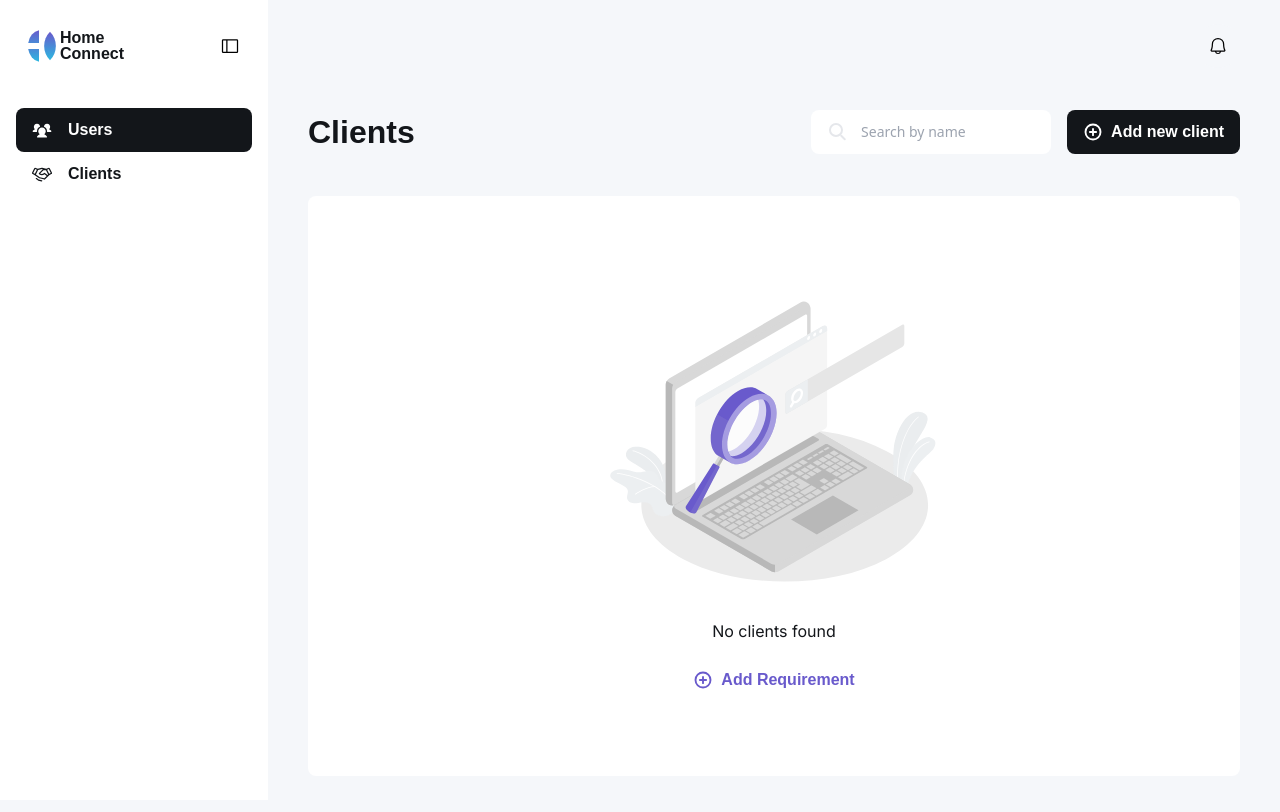
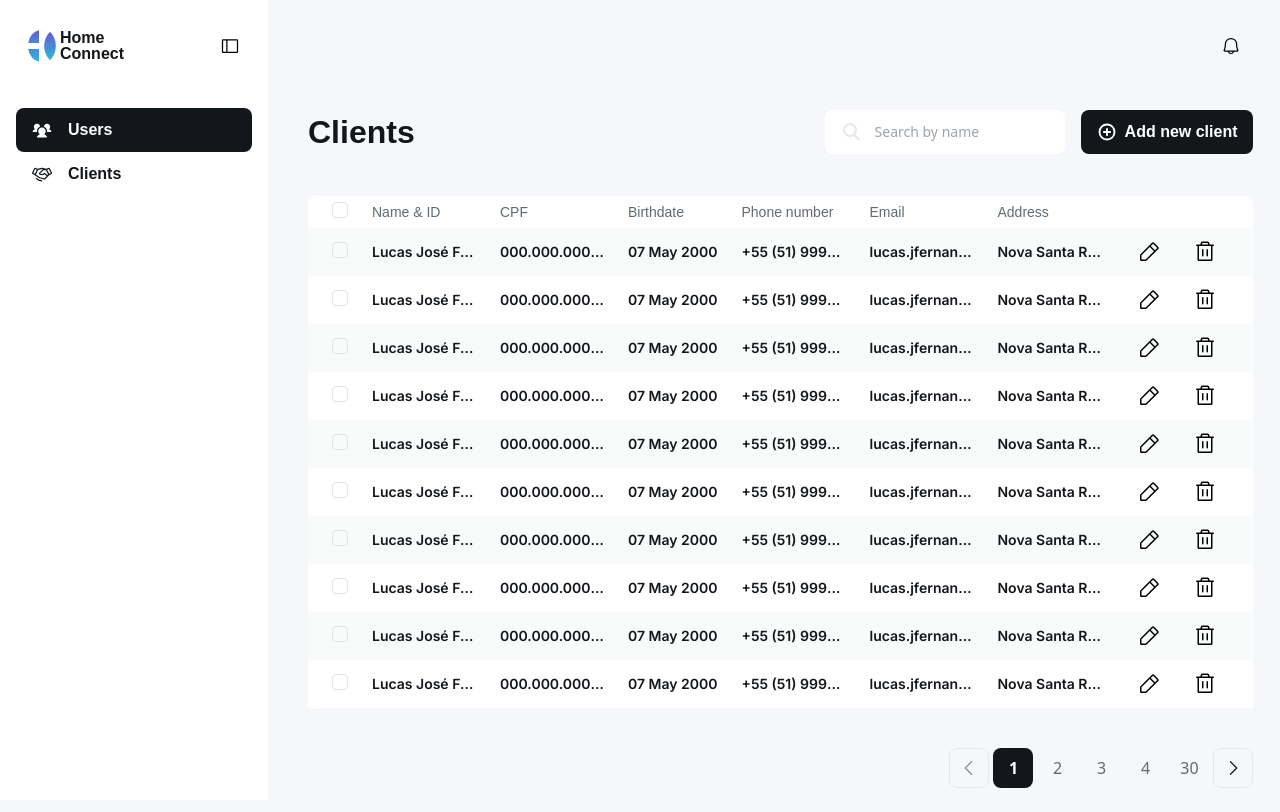
Before and after one commit to Joao-Eduardo-AJ/home-connect-frontend, a Next.js app: page /clients in a window 1280 px wide. Built offline with nearby package versions, Linux system fonts and the light colour scheme; a web font is replaced by a local one.

Commit message:
feat(src/app): adds client listing

```diff
--- a/package.json
+++ b/package.json
@@ -2,6 +2,7 @@
   "name": "home-connect-frontend",
   "version": "0.1.0",
   "private": true,
+  "type": "module",
   "scripts": {
     "dev": "next dev",
     "build": "next build",
@@ -29,6 +30,5 @@
     "prettier-plugin-tailwindcss": "^0.6.5",
     "tailwindcss": "^3.4.1",
     "typescript": "^5"
-  },
-  "type": "module"
+  }
 }
--- a/src/app/(listing)/_components/index.ts
+++ b/src/app/(listing)/_components/index.ts
@@ -1,7 +1,7 @@
-export * from "./empty-state"
+export * from "./empty-state";
 export * from "./icon-button";
 export * from "./main-listing";
 export * from "./nav-aside";
 export * as Table from "./table";
-export * from "./table-caption"
+export * from "./table-caption";
 export * from "./table-pagination";
--- a/src/app/(listing)/clients/page.tsx
+++ b/src/app/(listing)/clients/page.tsx
@@ -1,10 +1,43 @@
-import { Bell, PlusCircle } from "@phosphor-icons/react/dist/ssr";
-import { IconButton, MainListing } from "../_components";
+"use client";
+import {
+  Bell,
+  PencilSimple,
+  PlusCircle,
+  Trash
+} from "@phosphor-icons/react/dist/ssr";
+import {
+  EmptyState,
+  IconButton,
+  MainListing,
+  TablePagination,
+  Table,
+  TableCaption
+} from "../_components";
 import { Button, SearchInput, Typography } from "@/app/_components";
-import Image from "next/image";
-import noDataFound from "@/../public/no-data-found.svg";
+import { useState } from "react";
+import { data } from "../_mock";
 
 function Clients() {
+  const [checkedClients, setCheckedClients] = useState<string[]>([]);
+
+  function toggleChecks() {
+    if (checkedClients.length) {
+      setCheckedClients([]);
+      return;
+    }
+    setCheckedClients(data.map(item => item.id));
+  }
+
+  function handleCheckedClients(id: string) {
+    const index = checkedClients.findIndex(check => id === check);
+    if (index < 0) {
+      checkedClients.push(id);
+    } else {
+      checkedClients.splice(index, 1);
+    }
+    setCheckedClients([...checkedClients]);
+  }
+
   return (
     <MainListing>
       <IconButton className="group self-end bg-gray-scale-50">
@@ -23,20 +56,66 @@ function Clients() {
           </Button>
         </div>
       </div>
-      <div className="flex h-full w-full flex-col items-center justify-center gap-4 rounded-lg bg-white">
-        <Image
-          src={noDataFound}
-          width={336}
-          height={336}
-          alt="no clients found"
-          priority
-        />
-        <Typography>No clients found</Typography>
-        <Button variant={{ type: "text", color: "highlight" }}>
-          <PlusCircle size={20} className="-mr-2" weight="bold" />
-          Add Requirement
-        </Button>
-      </div>
+      {!data.length ? (
+        <EmptyState addRecord={() => console.log("")} />
+      ) : (
+        <Table.Root captionOpened={!!checkedClients.length}>
+          <TableCaption records={checkedClients} />
+          <thead>
+            <tr className="bg-white">
+              <th className="rounded-tl-lg pl-6 pr-3">
+                <input
+                  type="checkbox"
+                  className={`${checkedClients.length > 0 && checkedClients.length < 10 ? "indeterminate" : ""}`}
+                  checked={checkedClients.length === 10}
+                  onClick={toggleChecks}
+                />
+              </th>
+              <Table.Head>Name & ID</Table.Head>
+              <Table.Head>CPF</Table.Head>
+              <Table.Head>Birthdate</Table.Head>
+              <Table.Head>Phone number</Table.Head>
+              <Table.Head>Email</Table.Head>
+              <Table.Head>Address</Table.Head>
+              <th className="rounded-tr-lg" />
+            </tr>
+          </thead>
+          <tbody>
+            {data.map((user, index) => (
+              <Table.Row key={index}>
+                <td className="pl-6 pr-3 text-center">
+                  <input
+                    type="checkbox"
+                    checked={checkedClients.includes(user.id)}
+                    onChange={() => handleCheckedClients(user.id)}
+                  />
+                </td>
+                <Table.Data>{user.name}</Table.Data>
+                <Table.Data>{user.cpf}</Table.Data>
+                <Table.Data>{user.birthdate}</Table.Data>
+                <Table.Data>{user.phoneNumber}</Table.Data>
+                <Table.Data>{user.email}</Table.Data>
+                <Table.Data>{user.address}</Table.Data>
+                <td className="flex gap-2 py-0 pl-3 pr-6">
+                  <IconButton className="group">
+                    <PencilSimple
+                      size={24}
+                      className="transition-all duration-300 group-hover:scale-110"
+                    />
+                  </IconButton>
+                  <IconButton className="group">
+                    <Trash
+                      size={24}
+                      className="transition-all duration-300 group-hover:scale-110"
+                    />
+                  </IconButton>
+                </td>
+              </Table.Row>
+            ))}
+          </tbody>
+        </Table.Root>
+      )}
+      <TablePagination count={300} />
     </MainListing>
   );
 }
```
Also changed, not shown: src/app/(listing)/users/page.tsx (+8 -1 lines).
